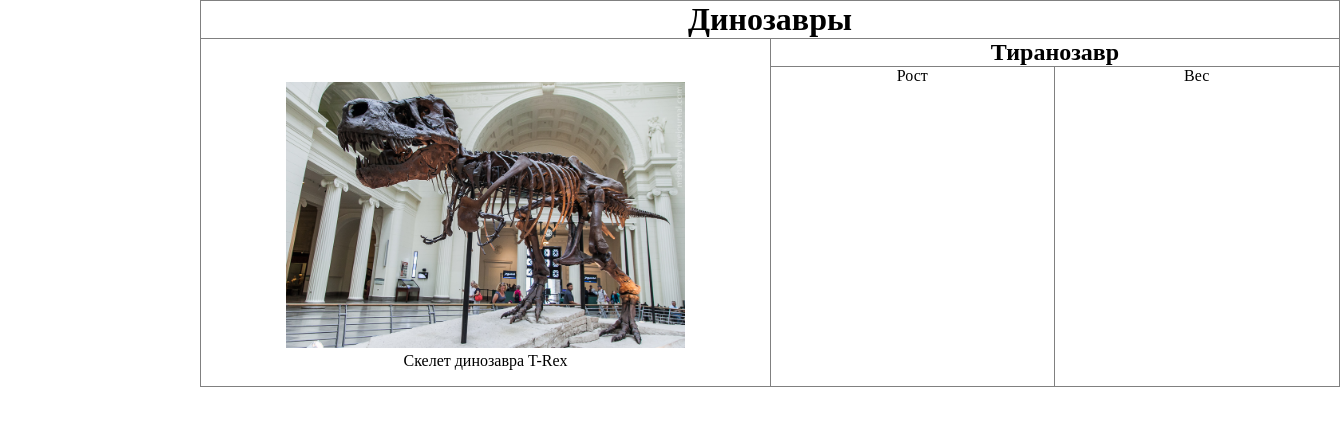
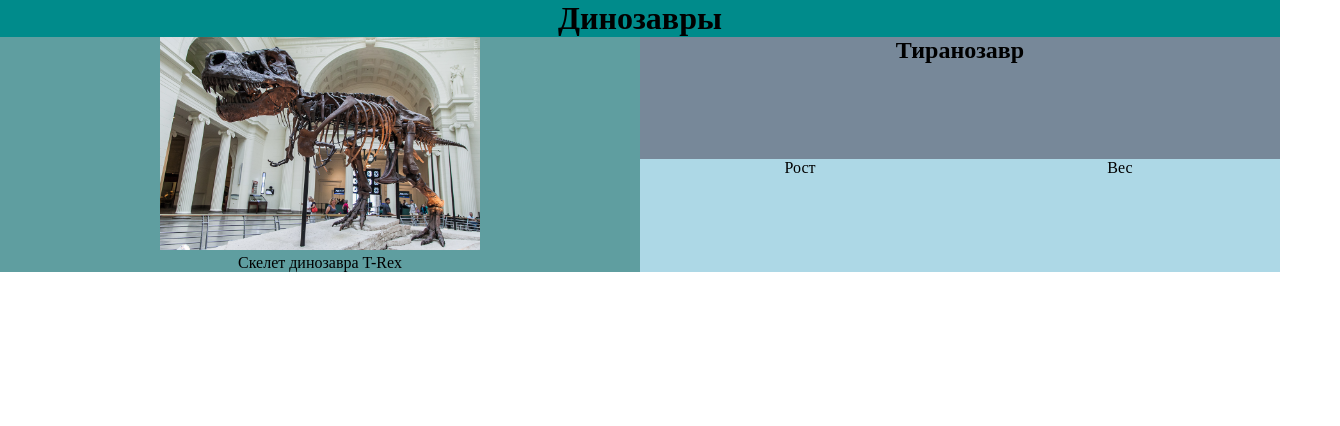
Before and after one commit to Knizhnik19/Progect, a plain HTML site: page home_work/26.05.19/index.html in a window 1280 px wide. Shown: the whole page, 1340 px wide, since content can reach past the window. Drawn offline with Linux system fonts and the light colour scheme.

Commit message:
исправлено 27.05

```diff
--- a/home_work/26.05.19/index.html
+++ b/home_work/26.05.19/index.html
@@ -2,40 +2,38 @@
 <html lang="en">
 <head>
     <meta charset="UTF-8">
-    <meta name="viewport" content="width=device-width, initial-scale=1.0">
+    <meta content="width=device-width, initial-scale=1" name="viewport" />
     <title>Dino_flex</title>
     <link rel="stylesheet" href="style.css">
-    <link rel="stylesheet" href="style_less720px.css" media="(max-width: 720px)">
 </head>
 <body>
     <h1>
         Динозавры
     </h1>
-
-    <div class="none"></div>
-
-    <h2>
-        Тиранозавр
-    </h2>
-
-    <aside>
+    <main>
+        <aside>
         <figure>
             <img src="dino.jpg"
+                 width="50%" height="50%"
                  alt="Скелет динозавра"
-                 width="70%" height="70%"
                  title="Скелет динозавра"
             >
             <figcaption>Скелет динозавра T-Rex</figcaption>
         </figure>
-    </aside>
-
-    <article class="col1">
-        Рост
-    </article>
-
-    <article class="col2">
-        Вес
-    </article>
-
+        </aside>
+        <section>
+            <h2>
+                Тиранозавр
+            </h2>
+            <article>
+                <div class="col1">
+                Рост
+            </div>
+            <div class="col2">
+                Вес
+            </div>
+            </article>
+        </section>
+    </main>
 </body>
 </html>
--- a/home_work/26.05.19/style.css
+++ b/home_work/26.05.19/style.css
@@ -4,44 +4,55 @@
     padding: 0;
 }
 body {
-    display: flex;
-    position: relative;
-    flex-direction: row;
     min-width: 320px;
-    width: 1140px;
-    left: 200px;
-    border: 1px solid grey;
-    flex-wrap: wrap;
-    justify-content: flex-end;
-    align-items: flex-start;
 }
 h1 {
-    width: 100%;
-    margin: auto;
-    text-align: center;
-    border-bottom: 1px solid grey;
+    display: flex;
+    justify-content: center;
+    background-color: darkcyan;
+}
+main {
+    display: flex;
+    justify-content: stretch;
+    flex-wrap: wrap;
 }
 aside {
-    width: 50%;
-    margin: auto;
+    flex-basis: 50%;
+    text-align: center;
+    background-color: cadetblue;
+}
+section {
+    flex-basis: 50%;
+    display: flex;
+    flex-wrap: wrap;
+    background-color: azure;
+    align-items: stretch;
     text-align: center;
 }
 h2 {
-    width: 50%;
-    text-align: center;
-    border-left: 1px solid grey;
+    flex-basis: 100%;
+    background-color: lightslategray;
 }
-article  {
-    width: 25%;
-    height: 20em;
-    text-align: center;
-    border-top: 1px solid grey;
+article {
+    display: flex;
+    flex-wrap: wrap;
+    flex-basis: 100%;
+    background-color: lightblue;
 }
-.col1 {
-    border-right: 1px solid grey;
-    border-left: 1px solid grey;
+.col1, .col2 {
+flex-basis: 50%;
 }
-.none {
-    width: 50%;
-    background-color: chartreuse;
+
+@media (max-width: 720px) {
+    h1 {
+    order: 1;
+    }
+    section {
+        order: 2;
+        flex-basis: 100%;
+    }
+    aside {
+        order: 3;
+        flex-basis: 100%;
+    }
 }
```
